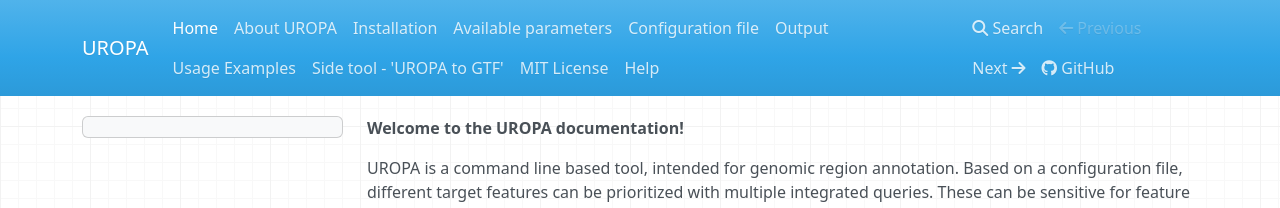
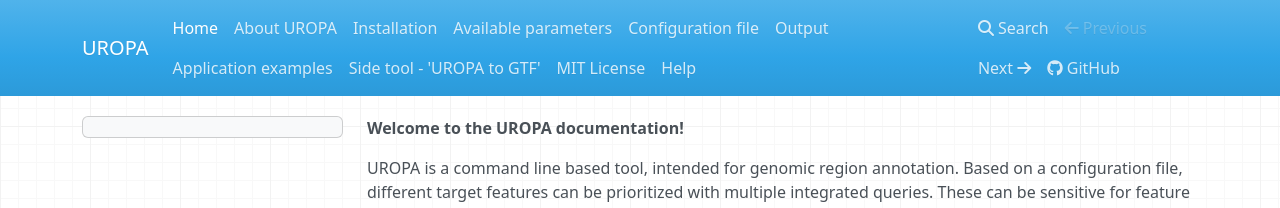
Before and after one commit to loosolab/UROPA, an MkDocs documentation site: the page built from docs/index.md, in a window 1280 px wide. Shown: the top 208 px of the page. Built offline with MkDocs 1.6.1, drawn with Linux system fonts in a browser that asks for light colours; nearby versions of some CDN libraries; old or Windows-style settings are respelled for this version of MkDocs.

Commit message:
renamed examples chapter

```diff
--- a/mkdocs.yml
+++ b/mkdocs.yml
@@ -10,7 +10,7 @@ pages:
 - Available parameters: 'parameters.md'
 - Configuration file: 'config.md'
 - Output: 'output.md'
-- Usage Examples: 'uropa-example.md'
+- Application examples: 'uropa-example.md'
 - Side tool - 'UROPA to GTF': custom.md
 - MIT License: license.md
 - Help: help.md
```
